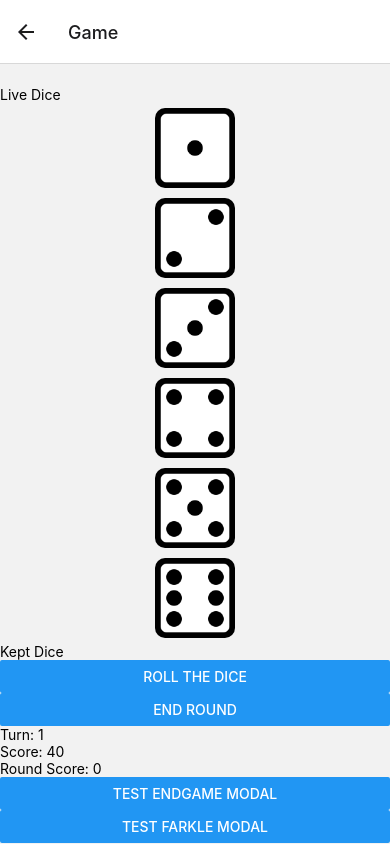
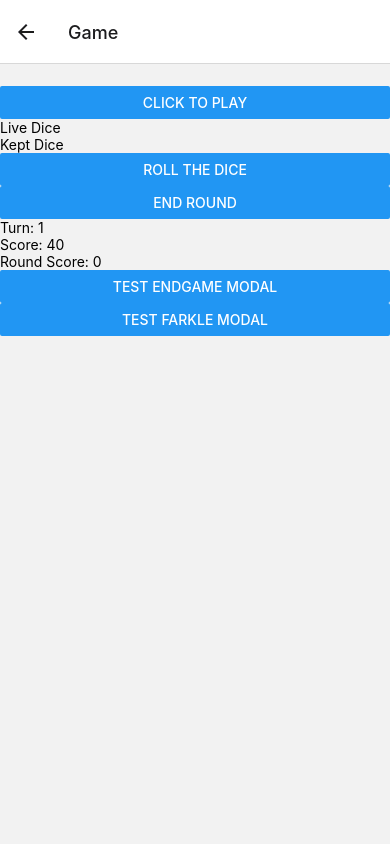
Before and after one commit to rich-back/farkle, a React Native app in the folder client/: screen /Game in a window 390 px wide. Built offline with nearby package versions, Linux system fonts and the light colour scheme.

Commit message:
♻️  GameScreen.jsx click to play button added on game start

```diff
--- a/client/screens/Game/GameScreen.jsx
+++ b/client/screens/Game/GameScreen.jsx
@@ -13,10 +13,12 @@ const Game = () => {
   const [farkleAlertVis, setFarkleAlertVis] = useState(false);
   const [endGameAlertVis, setEndGameAlertVis] = useState(false);
   const [endable, setEndable] = useState(false);
+  const [firstRoll, setFirstRoll] = useState(true);
 
-  useEffect(() => {
+  const firstRollHandler = () => {
+    setFirstRoll(false);
     setLiveDice(dice);
-  }, []);
+  };
 
   return (
     <View>
@@ -53,6 +55,10 @@ const Game = () => {
           </View>
         </Modal>
       </View>
+
+      {firstRoll ? (
+        <Button title="Click to play" onPress={firstRollHandler} />
+      ) : null}
 
       <GameLogicScreen
         counted={counted}
```
